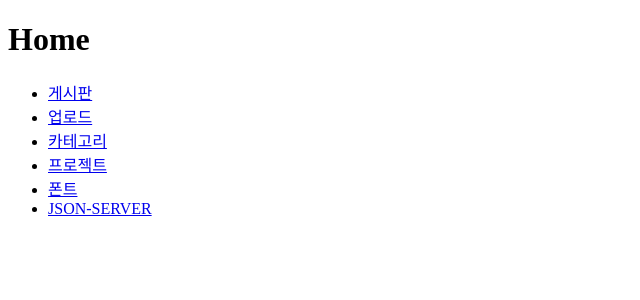
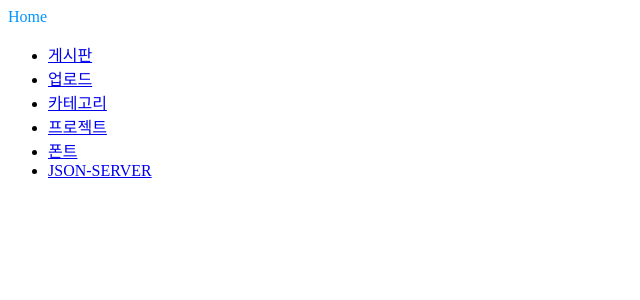
Before and after one commit to rmsoft-insu/nextboard, a Next.js app: page / in a window 1280 px wide. Shown: the top 300 px of the page, without its empty margins (0-640 px from the left). Built offline with nearby package versions, Linux system fonts and the light colour scheme.

Commit message:
theme 설정

```diff
--- a/pages/_app.tsx
+++ b/pages/_app.tsx
@@ -2,6 +2,8 @@ import type { AppProps } from "next/app";
 import { QueryClientProvider, QueryClient } from "@tanstack/react-query";
 import { ReactQueryDevtools } from "@tanstack/react-query-devtools";
 import { RecoilRoot } from "recoil";
+import { ThemeProvider } from "styled-components";
+import Theme from "@/style/theme";
 
 const queryClient = new QueryClient();
 
@@ -10,7 +12,9 @@ export default function App({ Component, pageProps }: AppProps) {
     <QueryClientProvider client={queryClient}>
       <ReactQueryDevtools />
       <RecoilRoot>
-        <Component {...pageProps} />
+        <ThemeProvider theme={Theme}>
+          <Component {...pageProps} />
+        </ThemeProvider>
       </RecoilRoot>
     </QueryClientProvider>
   );
--- a/pages/index.tsx
+++ b/pages/index.tsx
@@ -1,9 +1,14 @@
 import Link from "next/link";
+import styled from "styled-components";
+
+const Title = styled.div`
+  color: ${(props) => props.theme.colors.blue};
+`;
 
 export default function Home() {
   return (
     <>
-      <h1>Home</h1>
+      <Title>Home</Title>
       <ul>
         <li>
           <Link href="/board">게시판</Link>
--- /dev/null
+++ b/style/theme.ts
@@ -0,0 +1,16 @@
+import { DefaultTheme } from "styled-components";
+
+const Theme: DefaultTheme = {
+  colors: {
+    black: "#000000",
+    grey: "#D9D9D9",
+    blue: "#0094FF",
+    white: "#ffffff",
+  },
+  border: {
+    bottom: "1px solid #000000",
+  },
+  padding: "1.3rem",
+};
+
+export default Theme;
```
